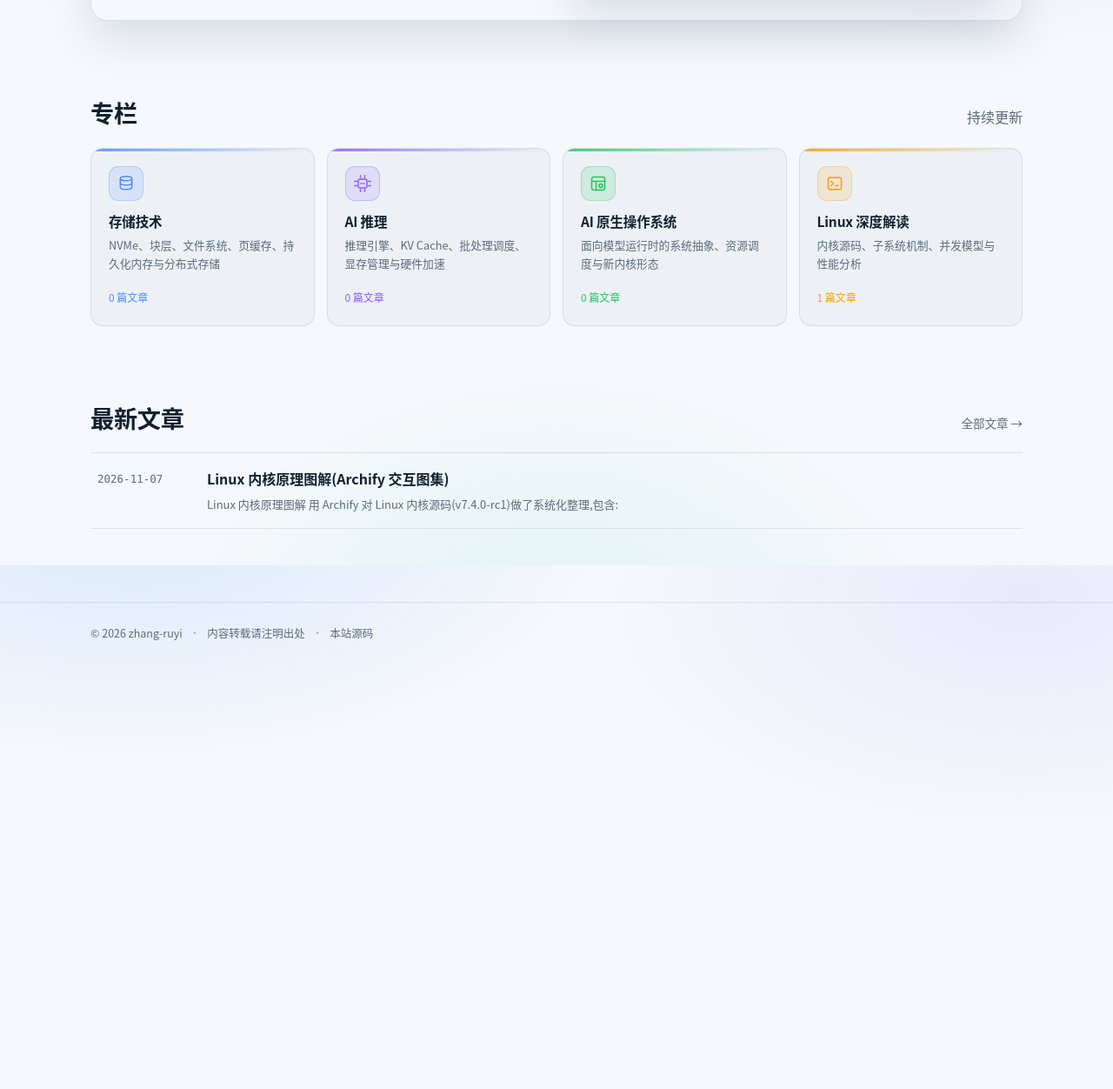
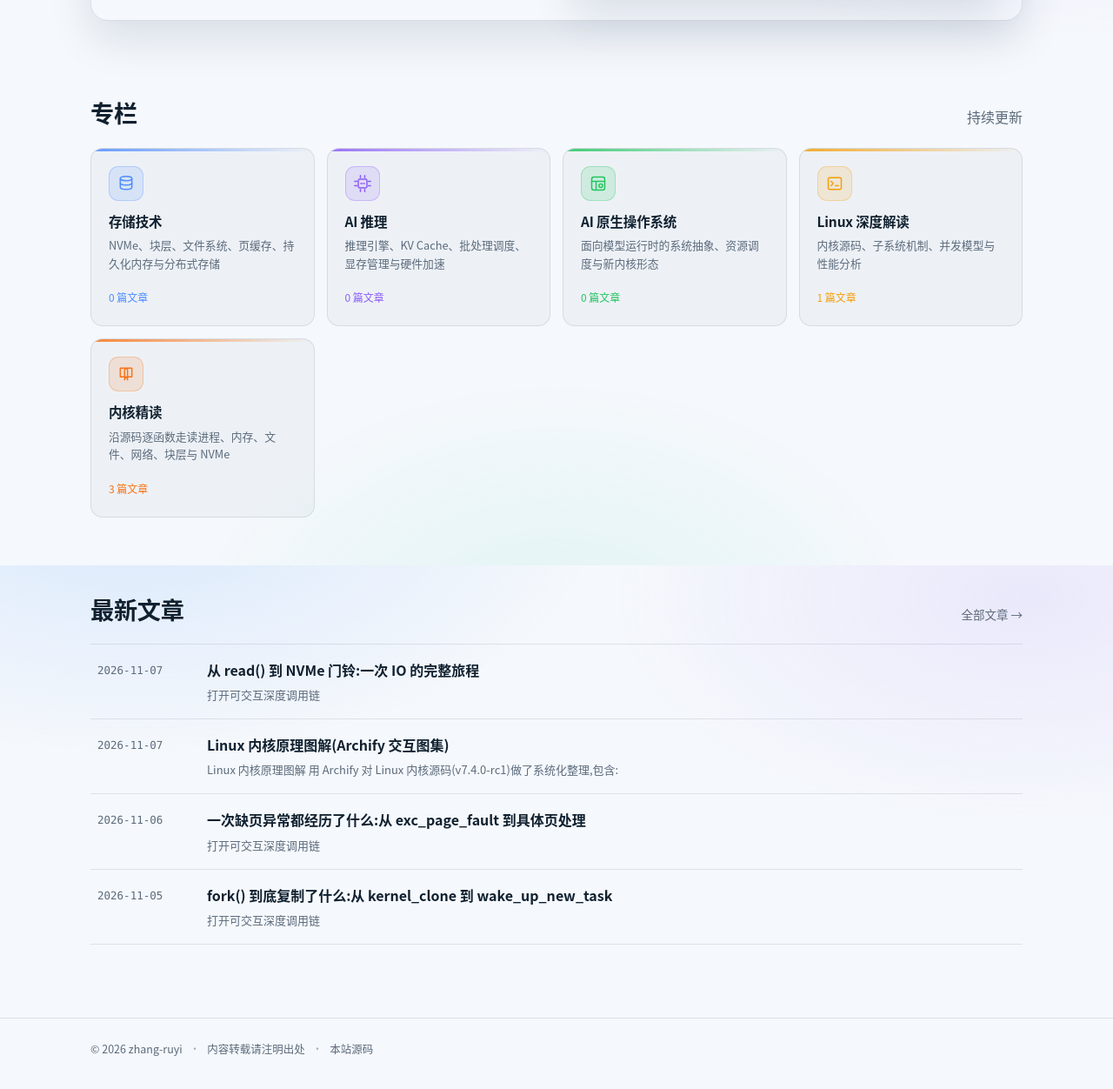
Before and after one commit to zhang-ruyi/ruy, a Jekyll site: the page built from index.html, in a window 1280 px wide and 1400 px high, scrolled down 1002 px, cut to the strip 148-1400 px from the top of the window. Shown: the whole strip at 87% size. Built offline with Jekyll 4.4.1, drawn with Linux system fonts in a browser that asks for light colours; before the commit the page ends 1924 px from its top, so only the background shows below that.

Commit message:
Add kernel deep-reading section and three walkthrough articles

````diff
--- a/_data/categories.yml
+++ b/_data/categories.yml
@@ -14,3 +14,7 @@
   name: Linux 深度解读
   desc: 内核源码、子系统机制、并发模型与性能分析
   accent: "#f59e0b"
+- slug: kernel-deep
+  name: 内核精读
+  desc: 沿源码逐函数走读进程、内存、文件、网络、块层与 NVMe
+  accent: "#f97316"
--- a/_layouts/default.html
+++ b/_layouts/default.html
@@ -28,6 +28,7 @@
       <nav class="nav" id="nav" aria-label="主导航">
         <a href="{{ '/' | relative_url }}">首页</a>
         <a href="{{ '/posts/' | relative_url }}">文章</a>
+        <a href="{{ '/reading/' | relative_url }}">精读</a>
         <a href="{{ '/linux-arch-dia/' | relative_url }}" target="_blank" rel="noopener">内核图集</a>
         <a href="https://github.com/zhang-ruyi" target="_blank" rel="noopener">GitHub</a>
       </nav>
--- /dev/null
+++ b/_posts/2026-11-05-fork-process-creation.md
@@ -0,0 +1,68 @@
+---
+layout: post
+title: "fork() 到底复制了什么:从 kernel_clone 到 wake_up_new_task"
+date: 2026-11-05
+categories: [kernel-deep]
+description: 一次 fork 的逐函数走读,以及 COW、copy_thread 与子进程返回 0 的来由
+---
+[打开可交互深度调用链]({{ '/linux-arch-dia/进程管理/deep-process-create.html' | relative_url }})
+
+`fork()` 常被概括为"复制一个进程",但内核真正复制的是一组**受控的引用与状态**:地址空间用写时复制共享,文件表引用计数加一,信号处理与命名空间按需复制,最后为子进程伪造一份"从系统调用返回 0"的上下文。下面沿 v7.4.0-rc1 源码逐函数走一遍。
+
+## 全景调用链
+
+```text
+SYSCALL_DEFINE0(fork)      kernel/fork.c:2879
+  kernel_clone             kernel/fork.c:2744
+    copy_process           kernel/fork.c:2029
+      dup_task_struct      kernel/fork.c:916
+      sched_fork           kernel/sched/core.c:4876
+      copy_files           kernel/fork.c:1676
+      copy_fs              kernel/fork.c:1634
+      copy_sighand         kernel/fork.c:1707
+      copy_signal          kernel/fork.c:1756
+      copy_mm              kernel/fork.c:1575
+      copy_thread          arch/x86/kernel/process.c:170
+    wake_up_new_task       kernel/sched/core.c:5014
+```
+
+注意顺序:`sched_fork` 在多数资源复制之前调用,它负责把新任务放入调度器的初始状态;真正让子进程可运行的是最后的 `wake_up_new_task`。
+
+## 关键步骤
+
+**1. dup_task_struct:先有骨架**
+
+为子进程分配 `task_struct` 与内核栈,并把父进程的结构体整体拷贝过来,随后把引用计数、锁、待处理信号等字段重置为"新任务"的初值。此时子进程还没有自己的地址空间内容。
+
+**2. copy_mm:不是复制内存,而是复制页表 + COW**
+
+匿名页与文件页的物理页不会立即复制。内核复制页表项并把可写映射标记为只读,父子进程共享物理页;任一方写入触发缺页,`do_wp_page` 才真正复制一页(写时复制)。因此 `fork` 的成本主要是页表与结构体,而不是整块内存。
+
+**3. copy_files / copy_fs / copy_sighand / copy_signal**
+
+- `copy_files`:复制文件描述符表,底层 `struct file` 引用计数加一
+- `copy_fs`:复制 `fs_struct`(根目录、当前工作目录),通常共享或按 `CLONE_FS` 决定
+- `copy_sighand`:共享或复制信号处理函数表
+- `copy_signal`:复制信号队列、定时器等每进程状态
+
+**4. copy_thread:子进程为什么返回 0**
+
+这是 fork 语义的关键。内核为子进程构造一份保存的寄存器上下文,把返回值寄存器设为 0;父进程则继续执行并拿到子进程 PID。子进程第一次被调度时,从这份伪造的上下文"返回用户态",于是 `fork()` 在子进程里表现为返回 0。
+
+**5. wake_up_new_task:放进运行队列**
+
+子进程被标记为可运行并加入调度器。是否立刻抢占父进程,取决于调度策略与 CPU 状态,而不是 fork 本身。
+
+## 常见误解
+
+- **"fork 会复制内存"**:物理页通常是共享的,写入才复制。
+- **"子进程马上运行"**:只是变为 runnable,真正运行由调度器决定。
+- **"返回值靠两个不同的函数实现"**:父子走的是同一条返回路径,区别在保存的返回寄存器值。
+
+## 相关图示
+
+- [fork() 创建进程深度调用链]({{ '/linux-arch-dia/进程管理/deep-process-create.html' | relative_url }})
+- [fork() 创建进程时序图]({{ '/linux-arch-dia/进程管理/fork-process-creation.html' | relative_url }})
+- [进程状态机]({{ '/linux-arch-dia/进程管理/process-states.html' | relative_url }})
+
+> 源码基线:Linux `d487237`(v7.4.0-rc1)。行号会随内核版本漂移,以图集仓库重新 finalize 后的结果为准。
--- /dev/null
+++ b/_posts/2026-11-06-page-fault-walkthrough.md
@@ -0,0 +1,67 @@
+---
+layout: post
+title: "一次缺页异常都经历了什么:从 exc_page_fault 到具体页处理"
+date: 2026-11-06
+categories: [kernel-deep]
+description: 缺页异常的分层入口、页表遍历与匿名页/文件页/COW/swap 分支
+---
+[打开可交互深度调用链]({{ '/linux-arch-dia/内存管理/deep-page-fault.html' | relative_url }})
+
+缺页异常是内存管理最直观的入口:一次访问触发异常,内核判断这是"合法的按需分配"还是"非法访问",然后走不同分支。理解它的关键不是记住所有函数,而是看清**分层判断**与**分支归属**。
+
+## 全景调用链
+
+```text
+exc_page_fault             arch/x86/mm/fault.c:1492
+  handle_page_fault        arch/x86/mm/fault.c:1471
+    do_user_addr_fault     arch/x86/mm/fault.c:1216   (用户态分支)
+      lock_mm_and_find_vma mm/mmap_lock.c:623
+      handle_mm_fault      mm/memory.c:6949
+        __handle_mm_fault  mm/memory.c:6714
+          handle_pte_fault mm/memory.c:6621
+            do_pte_missing mm/memory.c:4561   (PTE 为空)
+              do_anonymous_page  mm/memory.c:5287
+              do_fault          mm/memory.c:5964
+            do_swap_page    mm/memory.c:4747
+            do_numa_page    mm/memory.c:6109
+            do_wp_page      mm/memory.c:4244
+```
+
+## 三层入口
+
+1. **异常入口**:`exc_page_fault` 是 x86 的 IDT 入口,拿到出错地址与错误码。
+2. **地址分类**:`handle_page_fault` / `do_user_addr_fault` 判断是用户地址还是内核地址、是否在合法 VMA 内。非法访问在这里直接 `SIGSEGV`。
+3. **页表处理**:进入 `handle_mm_fault` 后,逐级检查 PUD/PMD/PTE,最终由 `handle_pte_fault` 决定具体分支。
+
+## 四个关键分支
+
+**PTE 为空 → do_pte_missing**
+
+- 匿名映射:`do_anonymous_page` 分配零页或新页,填充 PTE
+- 文件映射:`do_fault` → `do_read_fault` / `do_cow_fault` / `do_shared_fault`,必要时 `__do_fault` 调 `filemap_fault` 从 page cache/磁盘读入
+
+**PTE 存在但页在 swap → do_swap_page**
+
+把页从 swap 换入,恢复 PTE;共享匿名页还要处理换入后的映射关系。
+
+**PTE 存在但只读、写入触发 → do_wp_page**
+
+写时复制:为当前进程复制一份新页,更新 PTE 为可写,原页引用计数减一。
+
+**NUMA 保护页 → do_numa_page**
+
+NUMA balancing 产生的保护页,根据访问位置决定是否迁移。
+
+## 容易混淆的点
+
+- **缺页不等于错误**:大部分缺页是正常的按需分配或 COW。
+- **文件页与匿名页在 PTE 为空时走同一个入口**,但后续分支完全不同。
+- **`mmap_lock` 的获取在 VMA 查找阶段**,不是在整个缺页处理期间一直持有。
+
+## 相关图示
+
+- [缺页异常深度调用链]({{ '/linux-arch-dia/内存管理/deep-page-fault.html' | relative_url }})
+- [缺页异常流程图]({{ '/linux-arch-dia/内存管理/page-fault-flow.html' | relative_url }})
+- [伙伴系统]({{ '/linux-arch-dia/内存管理/buddy-allocator.html' | relative_url }}) · [页回收]({{ '/linux-arch-dia/内存管理/page-reclaim.html' | relative_url }})
+
+> 源码基线:Linux `d487237`(v7.4.0-rc1)。行号会随内核版本漂移,以图集仓库重新 finalize 后的结果为准。
--- /dev/null
+++ b/_posts/2026-11-07-nvme-io-path.md
@@ -0,0 +1,68 @@
+---
+layout: post
+title: "从 read() 到 NVMe 门铃:一次 IO 的完整旅程"
+date: 2026-11-07
+categories: [kernel-deep]
+description: VFS → 块层 blk-mq → NVMe queue_rq → SQ 门铃 → MSI-X 完成回收
+---
+[打开可交互深度调用链]({{ '/linux-arch-dia/NVMe驱动/deep-nvme-io.html' | relative_url }})
+
+一次 `read()` 看起来只是把数据从磁盘搬到用户缓冲区,实际要穿过 VFS、页缓存、块层、blk-mq、NVMe 驱动和 PCIe 设备。下面按时间顺序走一遍,重点看**谁在什么上下文里做了什么**。
+
+## 全景调用链
+
+```text
+ksys_read                fs/read_write.c:705
+  vfs_read               fs/read_write.c:554
+    submit_bio_noacct    block/blk-core.c:818
+      blk_mq_submit_bio  block/blk-mq.c:3115
+        nvme_queue_rq    drivers/nvme/host/pci.c:1663
+          nvme_setup_cmd drivers/nvme/host/core.c:1107
+          nvme_sq_copy_cmd drivers/nvme/host/pci.c:742
+          nvme_write_sq_db drivers/nvme/host/pci.c:724
+设备执行 → MSI-X
+  nvme_irq               drivers/nvme/host/pci.c:1862
+    nvme_poll_cq         drivers/nvme/host/pci.c:1841
+      nvme_handle_cqe    drivers/nvme/host/pci.c:1789
+        nvme_pci_complete_rq drivers/nvme/host/pci.c:1754
+          nvme_complete_rq   drivers/nvme/host/core.c:513
+            blk_mq_end_request block/blk-mq.c:1165
+              bio_endio        block/bio.c:1863
+```
+
+## 第一阶段:VFS 与页缓存
+
+`vfs_read` 先看文件类型与是否命中页缓存。命中则直接从 page cache 拷贝到用户空间,根本不会到块层;只有缺页/未命中时,才会创建 bio 并提交。也就是说,**"读文件"不一定产生 NVMe IO**。
+
+## 第二阶段:块层与 blk-mq
+
+`submit_bio_noacct` 把 bio 交给块层,`blk_mq_submit_bio` 从标签集分配 request、选择合适的硬件队列,然后调用驱动的 `queue_rq`。这里完成了从"字节流"到"块设备请求"的转换。
+
+## 第三阶段:NVMe 提交
+
+`nvme_queue_rq` 是 NVMe 驱动的提交入口:
+
+1. `nvme_setup_cmd` 按 `req_op` 填充 64 字节 SQE(RW 命令还会填 LBA/长度等字段)
+2. `nvme_sq_copy_cmd` 把 SQE 拷贝到主机内存的提交队列
+3. `nvme_write_sq_db` 写 SQ tail doorbell,通知控制器有新命令
+
+门铃是 MMIO 写,控制器通过 DMA 读取 SQE,执行命令后把完成项写入 CQ,并触发 MSI-X 中断。
+
+## 第四阶段:完成回收
+
+中断处理 `nvme_irq` → `nvme_poll_cq` 遍历 CQ,`nvme_handle_cqe` 用 `command_id` 找回 request,再经 `nvme_pci_complete_rq` / `nvme_complete_rq` 进入块层完成路径,`blk_mq_end_request` 结束请求,`bio_endio` 通知上层。对于 buffered read,页缓存被填充后唤醒等待的进程。
+
+## 三个容易忽略的细节
+
+- **批量提交**:`nvme_submit_cmds` 可以合并多条命令后只敲一次门铃,减少 MMIO 次数
+- **轮询模式**:poll queue 不走中断,由 `nvme_poll` 主动收割 CQE
+- **io_uring 透传**:`uring_cmd` 绕过普通 read 的 VFS/页缓存语义,直接把 NVMe 命令下发;它不是这条路径的替代品,而是另一条专用通道
+
+## 相关图示
+
+- [NVMe IO 深度调用链]({{ '/linux-arch-dia/NVMe驱动/deep-nvme-io.html' | relative_url }})
+- [用户态完整 I/O 路径]({{ '/linux-arch-dia/NVMe驱动/nvme-io-path.html' | relative_url }})
+- [SQ/CQ 队列对与门铃]({{ '/linux-arch-dia/NVMe驱动/nvme-queue-doorbell.html' | relative_url }})
+- [块层 IO 深度调用链]({{ '/linux-arch-dia/设备驱动/deep-block-io.html' | relative_url }})
+
+> 源码基线:Linux `d487237`(v7.4.0-rc1)。行号会随内核版本漂移,以图集仓库重新 finalize 后的结果为准。
--- a/index.html
+++ b/index.html
@@ -88,6 +88,11 @@ title: 首页
               <rect x="3" y="4" width="18" height="16" rx="2"></rect>
               <path d="m7 9 3 3-3 3M13 15h4"></path>
             </svg>
+          {% when 'kernel-deep' %}
+            <svg viewBox="0 0 24 24" fill="none" stroke="currentColor" stroke-width="1.8" stroke-linecap="round" stroke-linejoin="round">
+              <path d="M4 4h7a3 3 0 0 1 3 3v13a4 4 0 0 0-4-4H4z"></path>
+              <path d="M20 4h-7a3 3 0 0 0-3 3v13a4 4 0 0 1 4-4h6z"></path>
+            </svg>
           {% else %}
             <svg viewBox="0 0 24 24" fill="none" stroke="currentColor" stroke-width="1.8">
               <circle cx="12" cy="12" r="8"></circle>
--- /dev/null
+++ b/reading/index.html
@@ -0,0 +1,96 @@
+---
+layout: default
+title: 内核精读
+description: 沿 Linux 内核源码逐函数走读,配可交互的深度调用链
+---
+<section class="page-head">
+  <h1>内核精读</h1>
+  <p>以源码为线索,逐函数走读 Linux 内核。每篇配一张可交互的深度调用链,所有函数与行号都对应真实源码。</p>
+</section>
+
+<section class="section reveal">
+  <div class="section-head">
+    <h2>章节大纲</h2>
+    <span class="muted">源码基线 v7.4.0-rc1</span>
+  </div>
+  <div class="cat-grid">
+    <a class="cat-card" href="{{ '/linux-arch-dia/进程管理/deep-process-create.html' | relative_url }}" target="_blank" rel="noopener" style="--accent:#f97316">
+      <span class="cat-icon"><svg viewBox="0 0 24 24" fill="none" stroke="currentColor" stroke-width="1.8" stroke-linecap="round"><circle cx="12" cy="5" r="2.5"></circle><path d="M12 8v5m0 0-4 6m4-6 4 6"/></svg></span>
+      <h3>进程管理</h3>
+      <p>fork 创建、调度、信号、退出回收与中断下半部。</p>
+      <span class="cat-meta">深度图:fork 创建进程 →</span>
+    </a>
+
+    <a class="cat-card" href="{{ '/linux-arch-dia/内存管理/deep-page-fault.html' | relative_url }}" target="_blank" rel="noopener" style="--accent:#4f8cff">
+      <span class="cat-icon"><svg viewBox="0 0 24 24" fill="none" stroke="currentColor" stroke-width="1.8" stroke-linecap="round"><rect x="4" y="4" width="16" height="16" rx="2"></rect><path d="M4 12h16M12 4v16"/></svg></span>
+      <h3>内存管理</h3>
+      <p>缺页异常、伙伴系统、SLUB、mmap 与页回收。</p>
+      <span class="cat-meta">深度图:缺页异常 →</span>
+    </a>
+
+    <a class="cat-card" href="{{ '/linux-arch-dia/文件系统/deep-read.html' | relative_url }}" target="_blank" rel="noopener" style="--accent:#22c55e">
+      <span class="cat-icon"><svg viewBox="0 0 24 24" fill="none" stroke="currentColor" stroke-width="1.8" stroke-linecap="round"><path d="M6 3h8l4 4v14H6z"></path><path d="M14 3v4h4M9 13h6M9 17h6"/></svg></span>
+      <h3>文件系统</h3>
+      <p>open 路径解析、page cache 读、脏页写回。</p>
+      <span class="cat-meta">深度图:read 到块层 →</span>
+    </a>
+
+    <a class="cat-card" href="{{ '/linux-arch-dia/网络协议栈/deep-tcp-recv.html' | relative_url }}" target="_blank" rel="noopener" style="--accent:#8b5cf6">
+      <span class="cat-icon"><svg viewBox="0 0 24 24" fill="none" stroke="currentColor" stroke-width="1.8" stroke-linecap="round"><path d="M3 12h4l3-7 4 14 3-7h4"/></svg></span>
+      <h3>网络协议栈</h3>
+      <p>NAPI 收包、IP 层分发、TCP 状态机与 epoll。</p>
+      <span class="cat-meta">深度图:TCP 收包 →</span>
+    </a>
+
+    <a class="cat-card" href="{{ '/linux-arch-dia/设备驱动/deep-block-io.html' | relative_url }}" target="_blank" rel="noopener" style="--accent:#0ea5e9">
+      <span class="cat-icon"><svg viewBox="0 0 24 24" fill="none" stroke="currentColor" stroke-width="1.8" stroke-linecap="round"><rect x="3" y="7" width="18" height="10" rx="2"></rect><path d="M7 12h.01M11 12h.01M15 12h.01"/></svg></span>
+      <h3>块层</h3>
+      <p>submit_bio、blk-mq 派发、驱动 queue_rq 与完成。</p>
+      <span class="cat-meta">深度图:块层 IO →</span>
+    </a>
+
+    <a class="cat-card" href="{{ '/linux-arch-dia/NVMe驱动/deep-nvme-io.html' | relative_url }}" target="_blank" rel="noopener" style="--accent:#ef4444">
+      <span class="cat-icon"><svg viewBox="0 0 24 24" fill="none" stroke="currentColor" stroke-width="1.8" stroke-linecap="round"><rect x="4" y="4" width="16" height="16" rx="3"></rect><path d="M9 9h6v6H9zM4 9h-1M4 15h-1M21 9h-1M21 15h-1"/></svg></span>
+      <h3>NVMe</h3>
+      <p>SQ/CQ、门铃、MSI-X 完成与超时复位。</p>
+      <span class="cat-meta">深度图:NVMe IO →</span>
+    </a>
+  </div>
+</section>
+
+<section class="section reveal">
+  <div class="section-head">
+    <h2>精读文章</h2>
+    <a href="{{ '/posts/' | relative_url }}?cat=kernel-deep">按专栏筛选 →</a>
+  </div>
+  {% assign deep_posts = site.categories['kernel-deep'] %}
+  {% if deep_posts and deep_posts.size > 0 %}
+  <ul class="post-list">
+    {% for post in deep_posts %}
+    <li class="post-item">
+      <a href="{{ post.url | relative_url }}">
+        <time>{{ post.date | date: '%Y-%m-%d' }}</time>
+        <span class="post-title">{{ post.title }}</span>
+        <span class="post-excerpt">{{ post.excerpt | strip_html | normalize_whitespace | truncate: 130 }}</span>
+      </a>
+    </li>
+    {% endfor %}
+  </ul>
+  {% else %}
+  <p class="empty">文章正在整理中,敬请期待。</p>
+  {% endif %}
+</section>
+
+<section class="section reveal">
+  <div class="section-head"><h2>阅读约定</h2></div>
+  <ul class="post-list">
+    <li class="post-item"><a href="{{ '/linux-arch-dia/' | relative_url }}" target="_blank" rel="noopener">
+      <time>基线</time><span class="post-title">源码基线 v7.4.0-rc1</span>
+      <span class="post-excerpt">函数名与行号以图集仓库为准;内核升级后行号会漂移,重新 finalize 会同步。</span>
+    </a></li>
+    <li class="post-item"><a href="{{ '/linux-arch-dia/' | relative_url }}" target="_blank" rel="noopener">
+      <time>方法</time><span class="post-title">先看深度图,再回到源码</span>
+      <span class="post-excerpt">每篇文章的调用链与图集一一对应,可对照阅读。</span>
+    </a></li>
+  </ul>
+</section>
````
